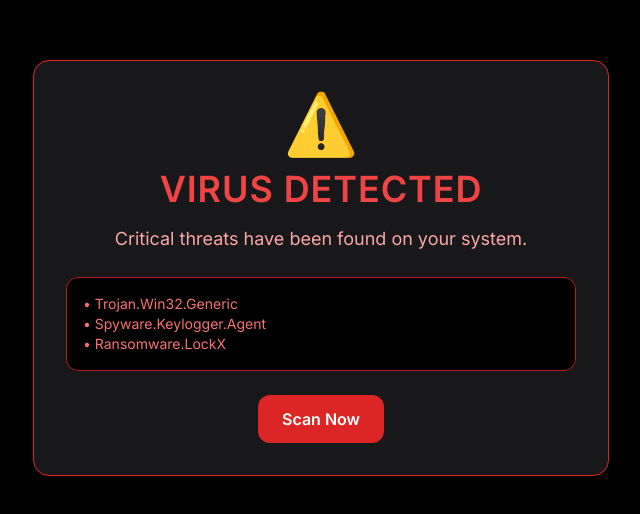
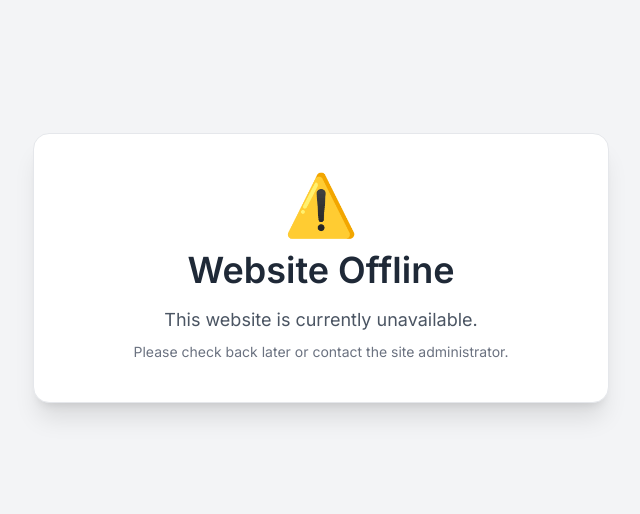
Before and after one commit to Cvaernewyck/pardo-energy, a React (Vite) app: page / in a window 1280 px wide. Shown: the part 132-646 px from the top of the page, without its empty margins (319-959 px from the left). Built offline with nearby package versions, Linux system fonts and the light colour scheme.

Commit message:
end of life offline

```diff
--- a/src/main.tsx
+++ b/src/main.tsx
@@ -5,23 +5,18 @@ import "./index.css";
 
 ReactDOM.createRoot(document.getElementById("root")).render(
   <React.StrictMode>
-    <div className="min-h-screen bg-black text-red-500 flex items-center justify-center p-6">
-      <div className="max-w-xl w-full border border-red-600 rounded-2xl shadow-2xl p-8 text-center bg-zinc-900">
+    <div className="min-h-screen bg-gray-100 flex items-center justify-center p-6">
+      <div className="bg-white shadow-xl rounded-2xl p-10 max-w-xl w-full text-center border border-gray-200">
         <div className="text-6xl mb-4">⚠️</div>
-        <h1 className="text-4xl font-bold tracking-wide mb-4">
-          VIRUS DETECTED
+        <h1 className="text-4xl font-bold text-gray-800 mb-4">
+          Website Offline
         </h1>
-        <p className="text-lg text-red-300 mb-6">
-          Critical threats have been found on your system.
+        <p className="text-lg text-gray-600 mb-2">
+          This website is currently unavailable.
         </p>
-        <div className="bg-black border border-red-700 rounded-xl p-4 text-left text-sm text-red-400 mb-6">
-          <p>• Trojan.Win32.Generic</p>
-          <p>• Spyware.Keylogger.Agent</p>
-          <p>• Ransomware.LockX</p>
-        </div>
-        <button className="px-6 py-3 bg-red-600 hover:bg-red-700 text-white rounded-xl font-semibold transition">
-          Scan Now
-        </button>
+        <p className="text-sm text-gray-500">
+          Please check back later or contact the site administrator.
+        </p>
       </div>
     </div>
   </React.StrictMode>,
```
